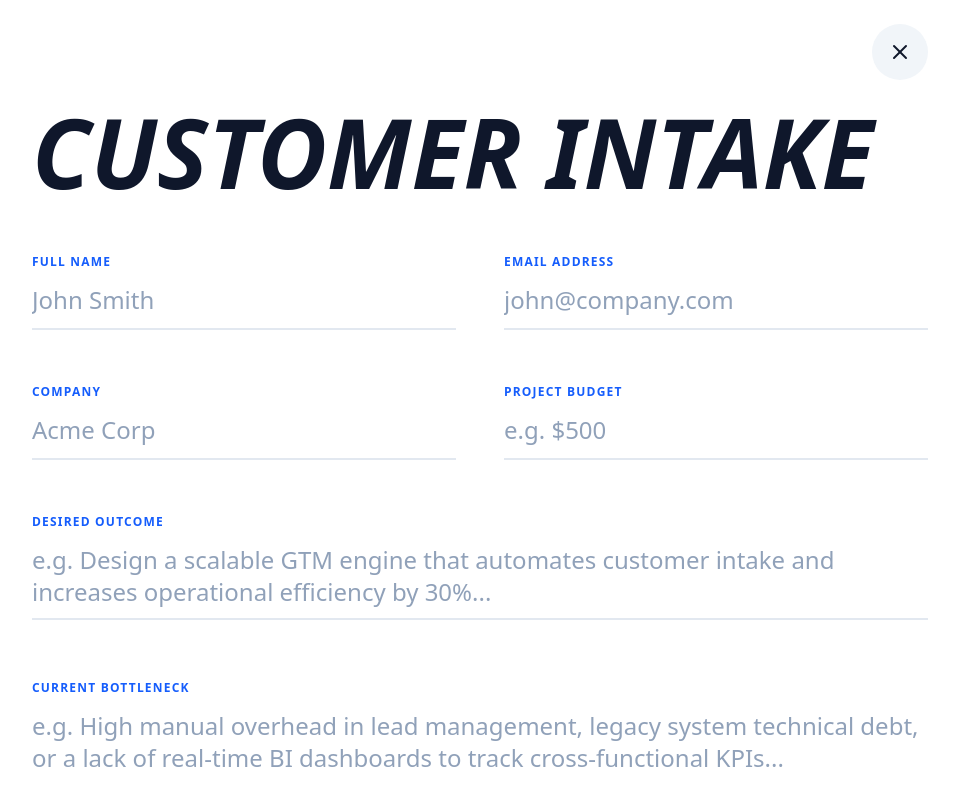
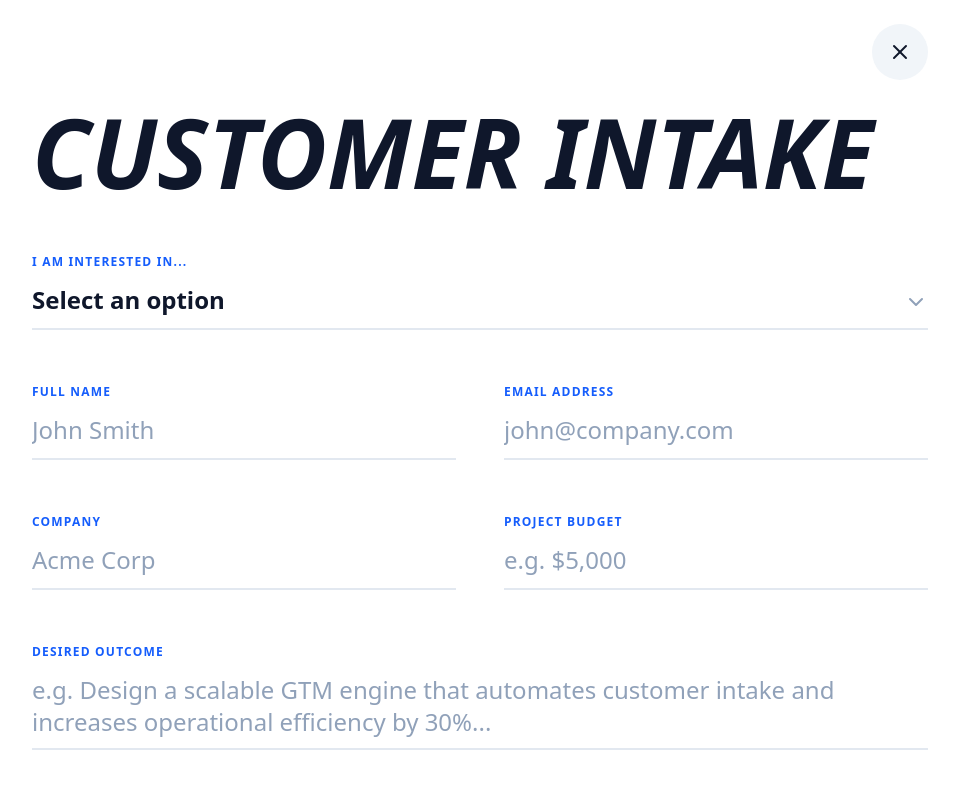
Before and after one commit to bombayway-png/portfolio-2026, a Next.js app: page / in a window 1280 px wide. Both pictures are taken after a click on the button "GET STARTED". Shown: the top 800 px of the page, without its empty margins (160-1119 px from the left). Built offline with nearby package versions, Linux system fonts and the light colour scheme.

Commit message:
Update page.tsx

```diff
--- a/app/page.tsx
+++ b/app/page.tsx
@@ -4,7 +4,7 @@ import React, { useState, useRef, useEffect } from 'react';
 import Image from 'next/image';
 import { motion, AnimatePresence } from 'framer-motion';
 import {
-  ShieldCheck, X, Database, Linkedin, Code2, Workflow, LayoutDashboard, Server, Bot
+  ShieldCheck, X, Database, Linkedin, Code2, Workflow, LayoutDashboard, Server, Bot, ChevronDown
 } from 'lucide-react';
 
 type FilterState = 'intake' | null;
@@ -34,6 +34,7 @@ export default function Home() {
     name: '',
     email: '',
     company: '',
+    projectType: '', // Added for dropdown selection
     description: '',
     outcome: '',
     budget: ''
@@ -48,6 +49,12 @@ export default function Home() {
   const outcomePlaceholder = "e.g. Design a scalable GTM engine that automates customer intake and increases operational efficiency by 30%...";
   const bottleneckPlaceholder = "e.g. High manual overhead in lead management, legacy system technical debt, or a lack of real-time BI dashboards to track cross-functional KPIs...";
 
+  // Helper to open portal with specific intent
+  const openPortal = (defaultType: string = '') => {
+    setFormData(prev => ({ ...prev, projectType: defaultType }));
+    setActiveFilter('intake');
+  };
+
   // Shared effect to adjust height for both textareas
   useEffect(() => {
     if (outcomeRef.current) {
@@ -61,15 +68,15 @@ export default function Home() {
   }, [formData.outcome, formData.description, activeFilter]);
 
   const handleSendEmail = () => {
-    const subject = encodeURIComponent(`Architect My System: ${formData.company}`);
+    const subject = encodeURIComponent(`Architect My System [${formData.projectType}]: ${formData.company}`);
     const body = encodeURIComponent(
-      `Full Name: ${formData.name}\nEmail: ${formData.email}\nCompany: ${formData.company}\nOutcome: ${formData.outcome}\nBudget: ${formData.budget}\nBottleneck: ${formData.description}`
+      `Full Name: ${formData.name}\nEmail: ${formData.email}\nCompany: ${formData.company}\nProject Intent: ${formData.projectType}\nOutcome: ${formData.outcome}\nBudget: ${formData.budget}\nBottleneck: ${formData.description}`
     );
     window.location.href = `mailto:a.seumae@outlook.com?subject=${subject}&body=${body}`;
     setActiveFilter(null);
   };
 
-  const inputClasses = "w-full text-xl md:text-2xl font-semibold text-slate-900 border-b-2 border-slate-200 focus:border-blue-600 outline-none py-3 bg-transparent placeholder:text-slate-400 placeholder:font-normal placeholder:not-italic transition-colors";
+  const inputClasses = "w-full text-xl md:text-2xl font-semibold text-slate-900 border-b-2 border-slate-200 focus:border-blue-600 outline-none py-3 bg-transparent placeholder:text-slate-400 placeholder:font-normal placeholder:not-italic transition-colors appearance-none";
 
   return (
     <div className="min-h-screen bg-white text-slate-900 font-sans selection:bg-blue-100 overflow-x-hidden">
@@ -86,7 +93,7 @@ export default function Home() {
             <a href="https://www.linkedin.com/in/adamseumae/" target="_blank" rel="noopener noreferrer" className="p-2 text-slate-400 hover:text-blue-600 transition-colors">
               <Linkedin size={20} className="md:w-6 md:h-6" />
             </a>
-            <button onClick={() => setActiveFilter('intake')} className="bg-blue-600 text-white px-4 md:px-6 py-2 md:py-2.5 rounded-full font-bold text-[10px] md:text-sm uppercase italic">
+            <button onClick={() => openPortal()} className="bg-blue-600 text-white px-4 md:px-6 py-2 md:py-2.5 rounded-full font-bold text-[10px] md:text-sm uppercase italic">
               Get Started
             </button>
           </div>
@@ -111,7 +118,7 @@ export default function Home() {
             </div>
 
             <div className="flex flex-col sm:flex-row gap-4 justify-center md:justify-start">
-              <button onClick={() => setActiveFilter('intake')} className="bg-blue-600 text-white px-8 py-4 rounded-full text-lg font-black hover:scale-105 transition-all shadow-xl shadow-blue-100 italic uppercase">
+              <button onClick={() => openPortal()} className="bg-blue-600 text-white px-8 py-4 rounded-full text-lg font-black hover:scale-105 transition-all shadow-xl shadow-blue-100 italic uppercase">
                 Start Building
               </button>
             </div>
@@ -188,7 +195,10 @@ export default function Home() {
           <p className="text-xl md:text-2xl font-medium italic leading-relaxed max-w-4xl mx-auto mb-12 opacity-90">
             Let&apos;s find some time and chat <strong>Agentic AI</strong>, <strong>Building Custom Applications</strong>, and <strong>Updating your Personal website</strong>
           </p>
-          <button onClick={() => setActiveFilter('intake')} className="bg-white text-blue-600 px-10 py-5 rounded-full text-xl font-black hover:scale-105 transition-all shadow-2xl italic uppercase">
+          <button
+            onClick={() => openPortal('An AI Strategy Consult')}
+            className="bg-white text-blue-600 px-10 py-5 rounded-full text-xl font-black hover:scale-105 transition-all shadow-2xl italic uppercase"
+          >
             Schedule a Call
           </button>
         </section>
@@ -203,6 +213,28 @@ export default function Home() {
               <h2 className="text-4xl md:text-8xl font-black italic mb-8 md:mb-12 uppercase text-slate-900">customer intake</h2>
               <form className="space-y-8 md:space-y-12">
                 <div className="grid grid-cols-1 md:grid-cols-2 gap-8 md:gap-12 text-slate-900">
+
+                  {/* Dropdown Selection: First Field for Clarity */}
+                  <div className="space-y-3 md:col-span-2 relative">
+                    <label className="text-[10px] md:text-xs font-black uppercase tracking-widest text-blue-600">I am interested in...</label>
+                    <div className="relative">
+                      <select
+                        className={inputClasses}
+                        value={formData.projectType}
+                        onChange={(e) => setFormData({...formData, projectType: e.target.value})}
+                      >
+                        <option value="" disabled>Select an option</option>
+                        <option value="An AI Strategy Consult">An AI Strategy Consult</option>
+                        <option value="Build your first AI Agent">Build your first AI Agent</option>
+                        <option value="Build Multiple AI Autonomous Agents">Build Multiple AI Autonomous Agents</option>
+                        <option value="Build a business landing page">Build a business landing page</option>
+                        <option value="Build a Multi-User Application">Build a Multi-User Application</option>
+                        <option value="Data Synthesis: Visualization and Insights">Data Synthesis: Visualization and Insights</option>
+                      </select>
+                      <ChevronDown className="absolute right-0 bottom-4 text-slate-400 pointer-events-none" size={24} />
+                    </div>
+                  </div>
+
                   <div className="space-y-3">
                     <label className="text-[10px] md:text-xs font-black uppercase tracking-widest text-blue-600">Full Name</label>
                     <input className={inputClasses} placeholder="John Smith" value={formData.name} onChange={(e) => setFormData({...formData, name: e.target.value})} />
@@ -217,7 +249,7 @@ export default function Home() {
                   </div>
                   <div className="space-y-3">
                     <label className="text-[10px] md:text-xs font-black uppercase tracking-widest text-blue-600">Project Budget</label>
-                    <input className={inputClasses} placeholder="e.g. $500" value={formData.budget} onChange={(e) => setFormData({...formData, budget: e.target.value})} />
+                    <input className={inputClasses} placeholder="e.g. $5,000" value={formData.budget} onChange={(e) => setFormData({...formData, budget: e.target.value})} />
                   </div>
                   <div className="space-y-3 md:col-span-2">
                     <label className="text-[10px] md:text-xs font-black uppercase tracking-widest text-blue-600">Desired Outcome</label>
```
